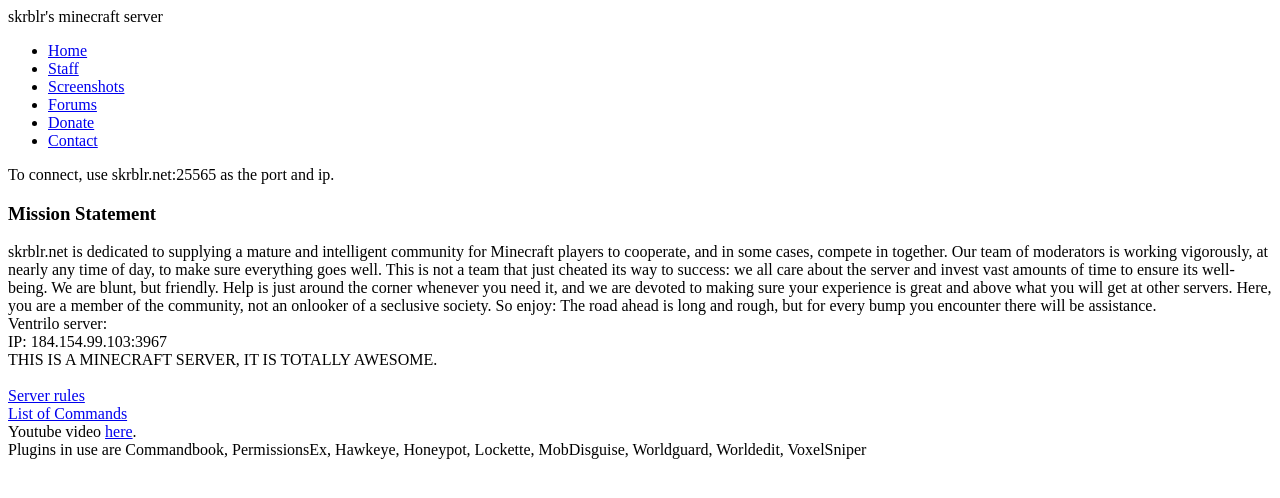
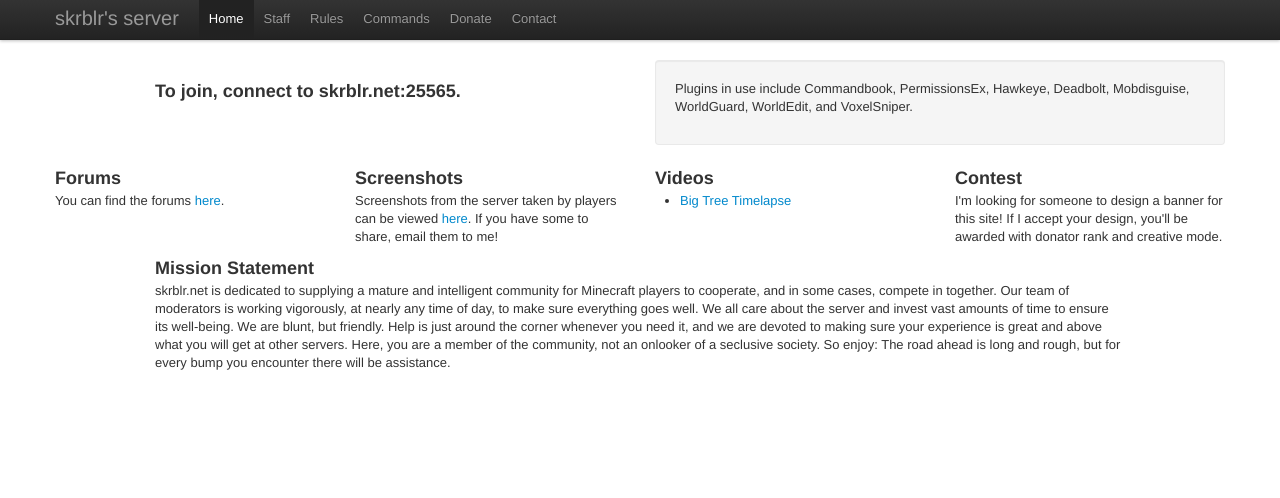
Before and after one commit to skrblr/skrblr-web, a plain HTML site: page html/index.html in a window 1280 px wide. Drawn offline with Linux system fonts and the light colour scheme.

Commit message:
changed index and staff files

```diff
--- a/html/index.html
+++ b/html/index.html
@@ -1,50 +1,127 @@
-<!DOCTYPE html PUBLIC "-//W3C//DTD XHTML 1.0 Strict//EN"
-        "http://www.w3.org/TR/xhtml1/DTD/xhtml1-strict.dtd">
-<html xmlns="http://www.w3.org/1999/xhtml" lang="en" xml:lang="en">
+<!DOCTYPE html>
+<html lang="en">
   <head>
-            <meta http-equiv="Content-Type" content="text/html;charset=utf-8" />
-            <title>a minecraft celebration</title>
-                <link rel="stylesheet" type="text/css" href="theme.css" />
+    <meta charset="utf-8">
+    <title>skrblr's minecraft server</title>
+    <meta name="viewport" content="width=device-width, initial-scale=1.0">
+    <meta name="description" content="">
+    <meta name="author" content="">
+
+    <!-- Le styles -->
+    <link href="../css/bootstrap.css" rel="stylesheet">
+    <style>
+      body {
+        padding-top: 60px; /* 60px to make the container go all the way to the bottom of the topbar */
+      }
+    </style>
+    <link href="../css/bootstrap-responsive.css" rel="stylesheet">
+
+    <!-- Le HTML5 shim, for IE6-8 support of HTML5 elements -->
+    <!--[if lt IE 9]>
+      <script src="http://html5shim.googlecode.com/svn/trunk/html5.js"></script>
+    <![endif]-->
+
+    <!-- Le fav and touch icons -->
+    <link rel="shortcut icon" href="../assets/ico/favicon.ico">
+    <link rel="apple-touch-icon-precomposed" sizes="144x144" href="../assets/ico/apple-touch-icon-144-precomposed.png">
+    <link rel="apple-touch-icon-precomposed" sizes="114x114" href="../assets/ico/apple-touch-icon-114-precomposed.png">
+    <link rel="apple-touch-icon-precomposed" sizes="72x72" href="../assets/ico/apple-touch-icon-72-precomposed.png">
+    <link rel="apple-touch-icon-precomposed" href="../assets/ico/apple-touch-icon-57-precomposed.png">
   </head>
 
   <body>
-		<div id="header">
-skrblr's minecraft server
-		</div>
 
-		<div id="navbar">
-			<ul>
-                <li><a href=".">Home</a></li>
+    <div class="navbar navbar-fixed-top">
+      <div class="navbar-inner">
+        <div class="container">
+          <a class="btn btn-navbar" data-toggle="collapse" data-target=".nav-collapse">
+            <span class="icon-bar"></span>
+            <span class="icon-bar"></span>
+            <span class="icon-bar"></span>
+          </a>
+          <a class="brand" href="#">skrblr's server</a>
+          <div class="nav-collapse">
+            <ul class="nav">
+              <li class="active"><a href="#">Home</a></li>
               <li><a href="staff.html">Staff</a></li>
-		<li><a href="screenshots/">Screenshots</a></li>
-		<li><a href="http://thevikki.net/minecraft/">Forums</a></li>
+              <li><a href="rules.html">Rules</a></li>
+              <li><a href="commands.html">Commands</a></li>
               <li><a href="donation.html">Donate</a></li>
               <li><a href="contact.html">Contact</a></li>
             </ul>
+          </div><!--/.nav-collapse -->
+        </div>
+      </div>
     </div>
 
-		<div id="col1">
-	<div id="box1">
-	To connect, use skrblr.net:25565 as the port and ip.
+    <div class="container">
+
+<div class="row-fluid">
+  <div class="span1"></div>
+	<div class="span5">
+    <br />
+	<h3>To join, connect to skrblr.net:25565.</h3>
 	</div>
-<h3>Mission Statement</h3>
-skrblr.net is dedicated to supplying a mature and intelligent community for Minecraft players to cooperate, and in some cases, compete in together. Our team of moderators is working vigorously, at nearly any time of day, to make sure everything goes well. This is not a team that just cheated its way to success: we all care about the server and invest vast amounts of time to ensure its well-being. We are blunt, but friendly. Help is just around the corner whenever you need it, and we are devoted to making sure your experience is great and above what you will get at other servers. Here, you are a member of the community, not an onlooker of a seclusive society. So enjoy: The road ahead is long and rough, but for every bump you encounter there will be assistance.
-	<div id="box1">
-		Ventrilo server: <br />
-		IP: 184.154.99.103:3967 <br />
+	<div class="span6">
+	<div class="well">
+	<p>Plugins in use include Commandbook, PermissionsEx, Hawkeye, Deadbolt, Mobdisguise, WorldGuard, WorldEdit, and VoxelSniper.</p>
+	</div></div>
+
+</div>
+
+
+<div class="row-fluid">
+	<div class="span3">
+	<h3>Forums</h3>
+	<p>You can find the forums <a href="http://thevikki.net/minecraft">here</a>.</p>
+	</div>
+	<div class="span3">
+	<h3>Screenshots</h3>
+	<p>Screenshots from the server taken by players can be viewed <a
+    href="screenshot.html">here</a>. If you have some to share, email them to me!</p>
+	</div>
+	<div class="span3">
+	<h3>Videos</h3>
+	<ul><li><a href=http://www.youtube.com/watch?v=SXAW-7IKi9M>Big Tree Timelapse</a></li>
+	</ul>
+	</div>
+	<div class="span3">
+	<h3>Contest</h3>
+	<p>I'm looking for someone to design a banner for this site! If I accept your design, you'll be awarded with donator rank and creative mode.</p>
 	</div>
 </div>
-		<div id="col2">
-THIS IS A MINECRAFT SERVER, IT IS TOTALLY AWESOME.
 
-<br />
-<br />
-<a href="rules.html">Server rules</a> <br />
-<a href="commands.html">List of Commands</a><br />
-Youtube video <a href="http://www.youtube.com/watch?v=SXAW-7IKi9M">here</a>.
-<div id="box1">
-Plugins in use are Commandbook, PermissionsEx, Hawkeye, Honeypot, Lockette, MobDisguise, Worldguard, Worldedit, VoxelSniper
+<div class="row-fluid"> <div class="span1"></div> <div class="span10">
+    <h3>Mission Statement</h3> <p>skrblr.net is dedicated to supplying a mature
+    and intelligent community for Minecraft players to cooperate, and in some
+    cases, compete in together. Our team of moderators is working vigorously, at
+    nearly any time of day, to make sure everything goes well.  We all care
+    about the server and invest vast amounts of time to ensure its well-being.
+    We are blunt, but friendly. Help is just around the corner whenever you need
+    it, and we are devoted to making sure your experience is great and above
+    what you will get at other servers. Here, you are a member of the community,
+    not an onlooker of a seclusive society. So enjoy: The road ahead is long and
+    rough, but for every bump you encounter there will be assistance.</p> </div>
 </div>
-</div>
+
+    </div> <!-- /container -->
+
+    <!-- Le javascript
+    ================================================== -->
+    <!-- Placed at the end of the document so the pages load faster -->
+    <script src="../js/jquery.js"></script>
+    <script src="../js/bootstrap-transition.js"></script>
+    <script src="../js/bootstrap-alert.js"></script>
+    <script src="../js/bootstrap-modal.js"></script>
+    <script src="../js/bootstrap-dropdown.js"></script>
+    <script src="../js/bootstrap-scrollspy.js"></script>
+    <script src="../js/bootstrap-tab.js"></script>
+    <script src="../js/bootstrap-tooltip.js"></script>
+    <script src="../js/bootstrap-popover.js"></script>
+    <script src="../js/bootstrap-button.js"></script>
+    <script src="../js/bootstrap-collapse.js"></script>
+    <script src="../js/bootstrap-carousel.js"></script>
+    <script src="../js/bootstrap-typeahead.js"></script>
+
   </body>
 </html>
```
Also changed, not shown: html/staff.html (+15 -15 lines), html/starter-template.html (deleted, +0 -127 lines). Lines whose indentation alone changed are shown as unchanged.
